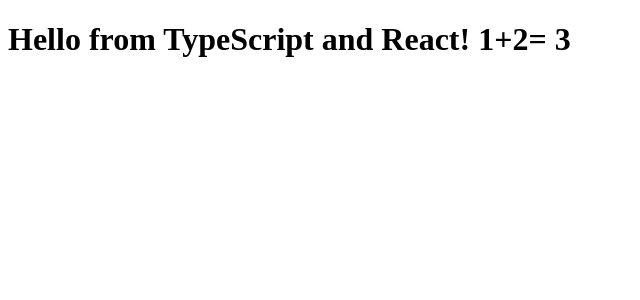
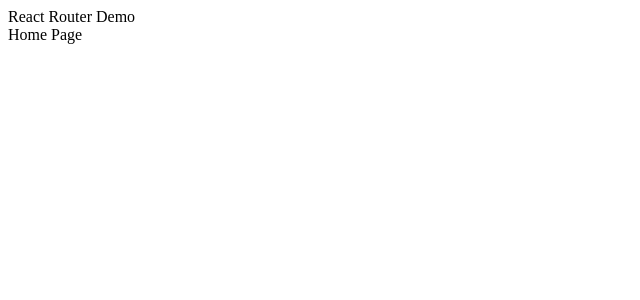
Before and after one commit to cyuanmin/react-starter, a React app: page / in a window 1280 px wide. Shown: the top 300 px of the page, without its empty margins (0-640 px from the left). Built offline with nearby package versions, Linux system fonts and the light colour scheme.

Commit message:
Route V4 is working

```diff
--- a/package.json
+++ b/package.json
@@ -18,8 +18,10 @@
   },
   "homepage": "https://github.com/cyuanmin/react-starter#readme",
   "devDependencies": {
+    "@types/history": "^4.6.1",
     "@types/react": "^16.0.15",
     "@types/react-dom": "^16.0.2",
+    "@types/react-router-dom": "^4.0.8",
     "awesome-typescript-loader": "^3.2.3",
     "css-loader": "^0.28.7",
     "source-map-loader": "^0.2.2",
@@ -31,7 +33,9 @@
     "webpack-dev-server": "^2.9.3"
   },
   "dependencies": {
+    "history": "^4.7.2",
     "react": "^16.0.0",
-    "react-dom": "^16.0.0"
+    "react-dom": "^16.0.0",
+    "react-router-dom": "^4.2.2"
   }
 }
--- /dev/null
+++ b/src/components/App.tsx
@@ -0,0 +1,10 @@
+import * as React from "react";
+import { BrowserRouter as Router} from 'react-router-dom';
+import { PrimaryLayout } from "./PrimaryLayout";
+
+export const App: () => JSX.Element = (): JSX.Element =>
+    (
+        <Router>
+            <PrimaryLayout />
+        </Router>
+    );
--- a/src/components/Compute.ts
+++ /dev/null
@@ -1,5 +0,0 @@
-export class Compute {
-    public Add(a: number, b: number): number{
-        return a + b;
-    }
-}
--- a/src/components/Hello.tsx
+++ /dev/null
@@ -1,8 +0,0 @@
-import * as React from "react";
-import {Compute} from "./Compute";
-
-export interface HelloProps { compiler: string; framework: string; }
-const compute: Compute = new Compute();
-const sum: number = compute.Add(1, 2);
-export const Hello: (props: HelloProps) => JSX.Element =
-(props: HelloProps): JSX.Element => <h1>Hello from {props.compiler} and {props.framework}! 1+2= {sum}</h1>;
--- /dev/null
+++ b/src/components/PrimaryLayout.tsx
@@ -0,0 +1,20 @@
+import { Route, Switch } from 'react-router-dom';
+import * as React from "react";
+
+export const PrimaryLayout: () => JSX.Element = (): JSX.Element => (
+    <div className="primary-layout">
+        <header>
+            React Router Demo
+        </header>
+        <main>
+            <Switch>
+                <Route path="/" exact component={HomePage} />
+                <Route path="/user" component={UsersPage} />
+            </Switch>
+        </main>
+    </div>
+);
+
+const HomePage: () => JSX.Element = (): JSX.Element => <div>Home Page</div>;
+
+const UsersPage: () => JSX.Element = (): JSX.Element => <div>Users Page</div>;
--- a/src/index.tsx
+++ b/src/index.tsx
@@ -1,9 +1,11 @@
 import * as React from "react";
 import * as ReactDOM from "react-dom";
-
-import { Hello } from "./components/Hello";
+import { BrowserRouter as Router} from 'react-router-dom';
+import { App } from "./components/App";
 
 ReactDOM.render(
-    <Hello compiler="TypeScript" framework="React" />,
+    <Router>
+        <App/>
+    </Router>,
     document.getElementById("example")
 );
--- a/webpack.config.js
+++ b/webpack.config.js
@@ -5,7 +5,7 @@
     output: {
         path: __dirname + '/dist',
         filename: '[name].bundle.js',
-        publicPath: '/dist'
+        publicPath: '/'
     },
 
     // Enable sourcemaps for debugging webpack's output.
@@ -15,7 +15,9 @@
         // Add '.ts' and '.tsx' as resolvable extensions.
         extensions: [".ts", ".tsx", ".js", ".json"]
     },
-
+    devServer: {
+        historyApiFallback: true,
+      },
     module: {
         rules: [
             {
```
Also changed, not shown: 2 other files (tests, documents, lock files or other folders).
